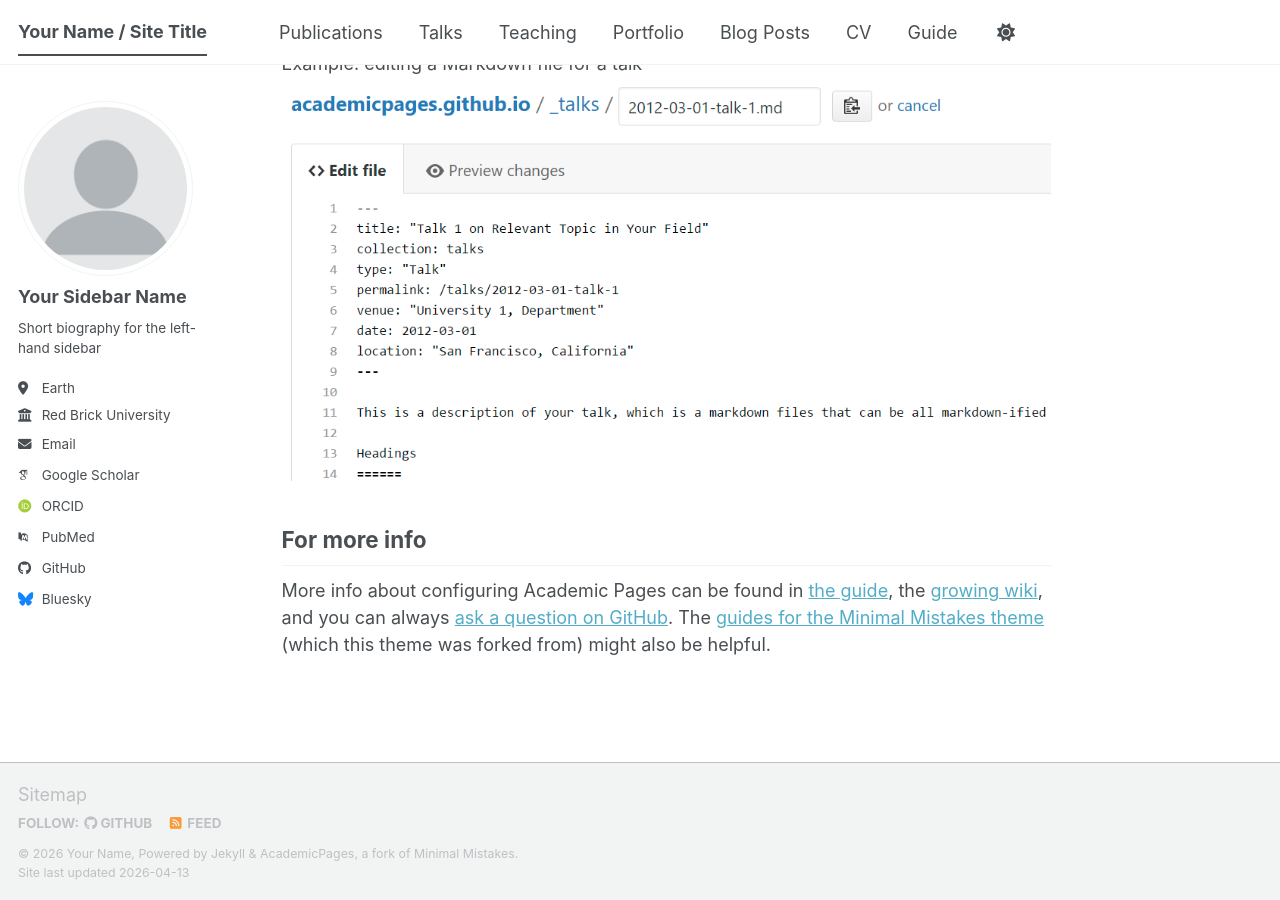
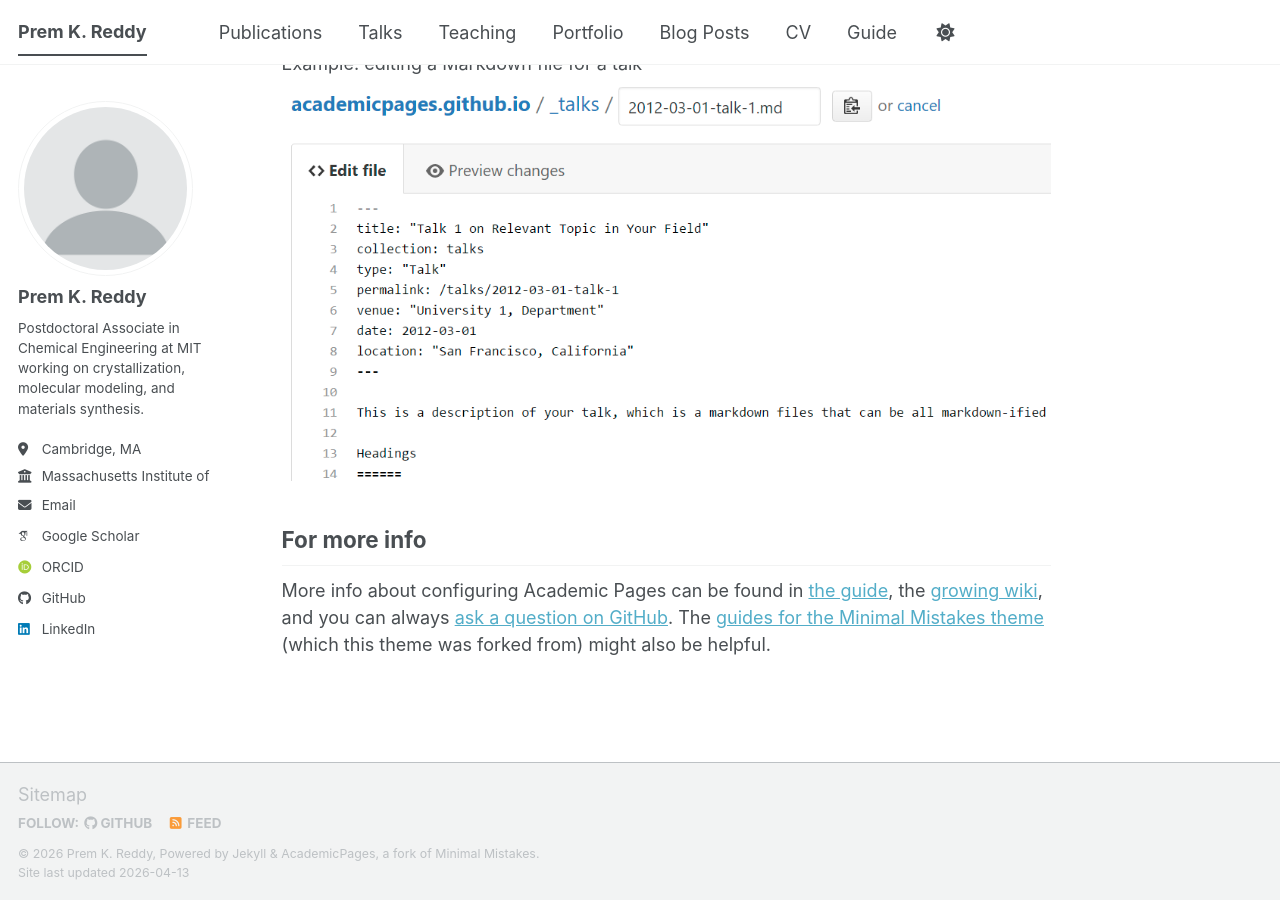
Before and after one commit to prmrdy/portfolio, a Jekyll site: the page built from _pages/about.md, in a window 1280 px wide and 900 px high, scrolled down 2720 px. Built offline with Jekyll 4.4.1, drawn with Linux system fonts in a browser that asks for light colours; some web fonts are replaced; a script bundle is joined from its source files by our own code; library files that are not in the unit come from our copies.

Commit message:
Update personal details in _config.yml
Updated personal information including name, title, description, email, and social media links.

```diff
--- a/_config.yml
+++ b/_config.yml
@@ -9,14 +9,14 @@
 # Basic Site Settings
 locale                   : "en-US"
 site_theme               : "default" # The available themes options are "default", "air", "sunrise", "mint", "dirt" and "contrast"
-title                    : "Your Name / Site Title"
+title                    : "Prem K. Reddy"
 title_separator          : "-"
-name                     : &name "Your Name"
-description              : &description "Your Name's academic portfolio"   # Update this with a general description of your site, this is the default if not overridden by a page
-url                      : https://academicpages.github.io # The base hostname & protocol for your site e.g. "https://[your GitHub username].github.io",
+name                     : &name "Prem K. Reddy"
+description              : &description "Personal academic website of Prem K. Reddy, Postdoctoral Associate in Chemical Engineering at MIT."
+url                      : https://prmrdy.github.io/portfolio # The base hostname & protocol for your site e.g. "https://[your GitHub username].github.io",
                                                            # or if you already have some other page hosted on Github then use "https://[your GitHub username].github.io/[Your Repo Name]"
 baseurl                  : "" # the subpath of your site, e.g. "/blog"
-repository               : "academicpages/academicpages.github.io"
+repository               : "prmrdy/prmrdy.github.io/portfolio"
 
 # Site Author - The following control what appear as part of the author content on the side bar.
 #               If a field is blank the icon and link will not appear, otherwise it will be shown.
@@ -24,24 +24,24 @@ repository               : "academicpages/academicpages.github.io"
 author:
   # Biographic information
   avatar           : "profile.png"
-  name             : "Your Sidebar Name"
+  name             : "Prem K. Reddy"
   pronouns         : # example: "she/her"
-  bio              : "Short biography for the left-hand sidebar"
-  location         : "Earth"
-  employer         : "Red Brick University"
+  bio              : "Postdoctoral Associate in Chemical Engineering at MIT working on crystallization, molecular modeling, and materials synthesis."
+  location         : "Cambridge, MA"
+  employer         : "Massachusetts Institute of Technology"
   uri              : # URL
-  email            : "none@example.org"
+  email            : "pprmrdy@gmail.com"
 
   # Academic websites
   academia         : # URL
   arxiv            : # URL - Update with the correct link to your profile
-  googlescholar    : "https://scholar.google.com/citations?user=PS_CX0AAAAAJ"
+  googlescholar    : https://scholar.google.com/citations?user=2PKpCbQAAAAJ&hl=en
   inspire-hep      : # URL
   impactstory      : # URL
-  orcid            : "https://orcid.org/yourorcidurl"
+  orcid            : https://orcid.org/0000-0003-0959-766X
   semantic         : # URL
   ssrn             : # URL
-  pubmed           : "https://www.ncbi.nlm.nih.gov/pubmed/?term=john+snow"
+  pubmed           :
   researchgate     : # URL
   scopus           : # URL
   zotero           : # URL
@@ -51,13 +51,13 @@ author:
   bitbucket        : # Username - Update with your username on the site
   codepen          : # Username
   dribbble         : # Username
-  github           : "academicpages"
+  github           : "prmrdy"
   kaggle           : # Username
   stackoverflow    : # User number or user number and name (i.e., use "1" or "1/jeff-atwood")
 
   # Social media
   artstation       : # Username
-  bluesky          : "bsky.app" # Replace this with you Bluesky username
+  bluesky          :
   facebook         : # Username
   flickr           : # Username
   foursquare       : # Username
@@ -66,7 +66,7 @@ author:
   keybase          : # Username
   instagram        : # Username
   lastfm           : # Username
-  linkedin         : # Username
+  linkedin         : https://www.linkedin.com/in/ppremreddy/
   mastodon         : # URL
   medium           : # URL
   pinterest        : # Username
```
